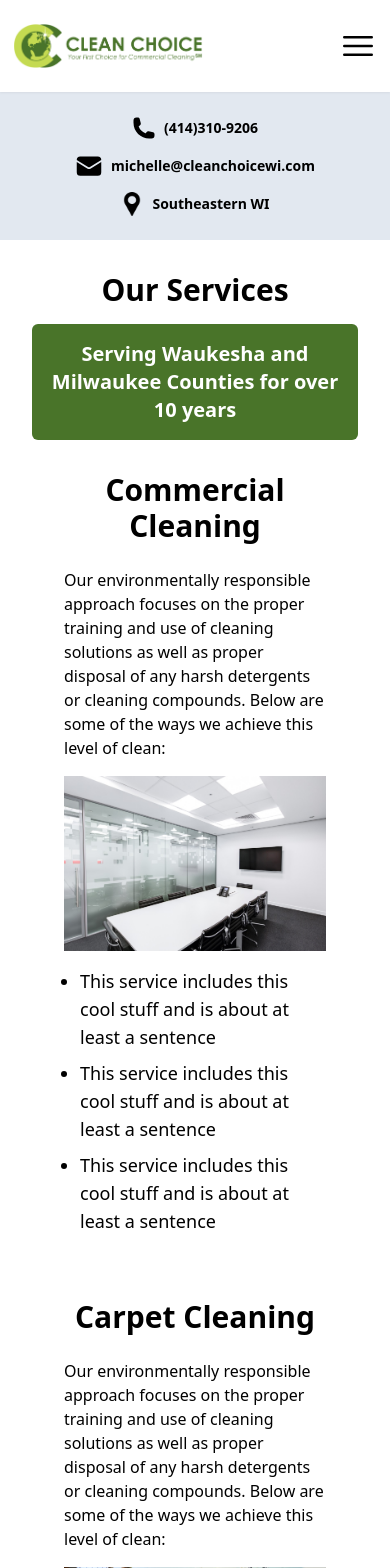
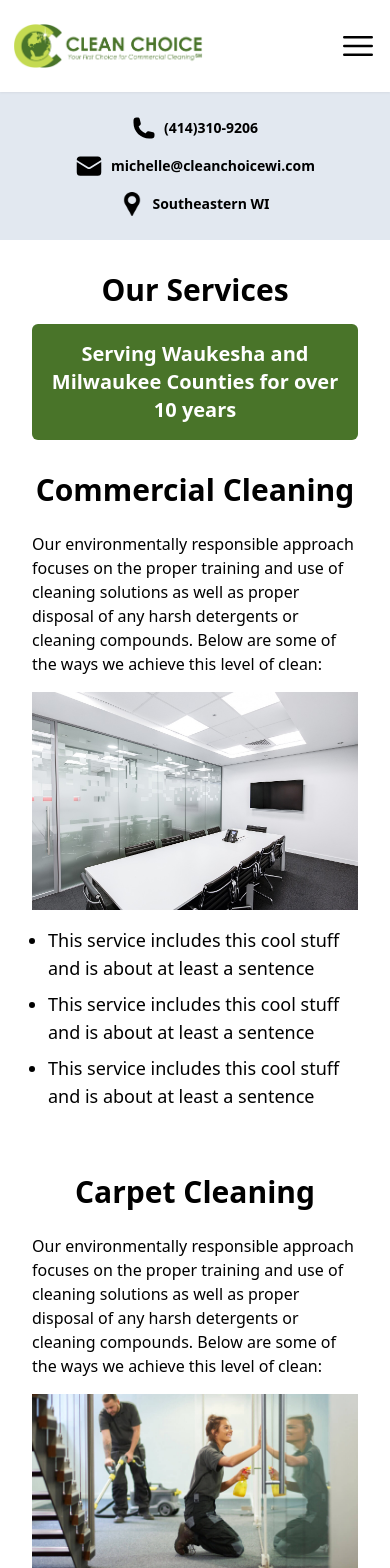
Before and after one commit to Clean-Choice-Website/clean-choice, a React (Vite) app: page /services in a window 390 px wide. Shown: the top 1568 px of the page. Built offline with nearby package versions, Linux system fonts and the light colour scheme.

Commit message:
Change width of mobile services

```diff
--- a/src/Services.jsx
+++ b/src/Services.jsx
@@ -62,7 +62,7 @@ const Services = ({ openModal }) => {
                   Serving Waukesha and Milwaukee Counties for over 10 years
                 </p>
               </div>
-              <div className="mx-8 flex flex-col gap-6 lg:mx-0">
+              <div className="flex flex-col gap-6 lg:mx-0">
                 <ServicesContent
                   image={CommercialCleaning}
                   name={"Commercial Cleaning"}
```
